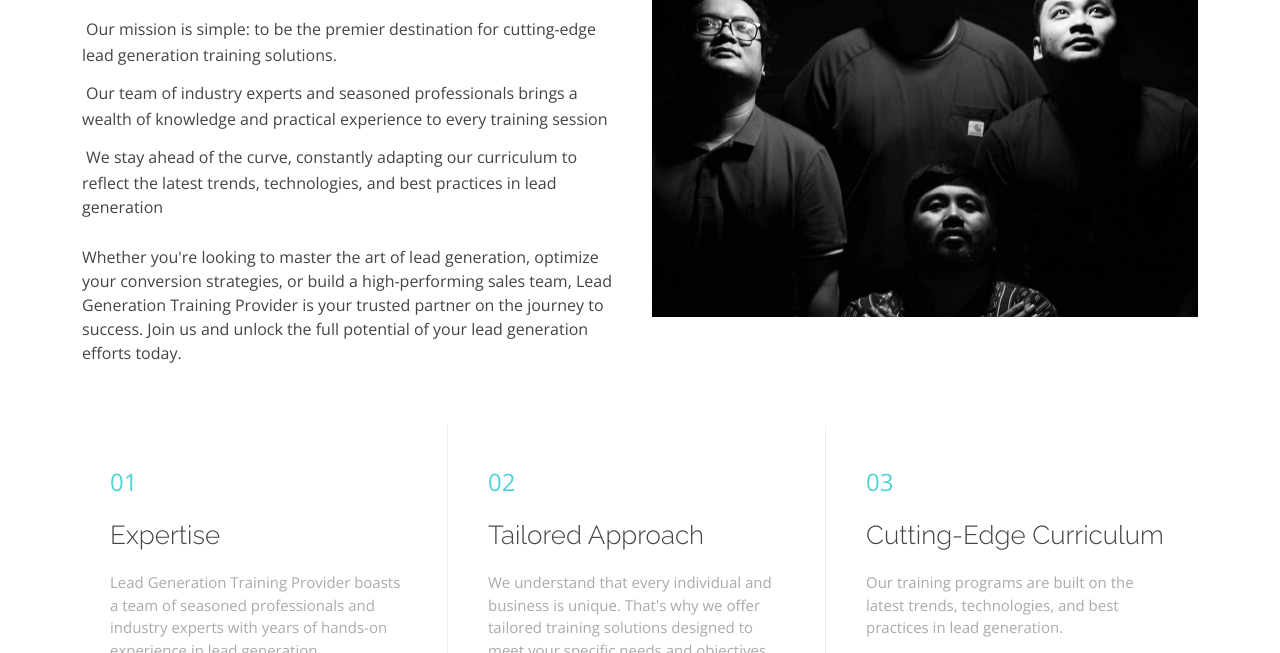
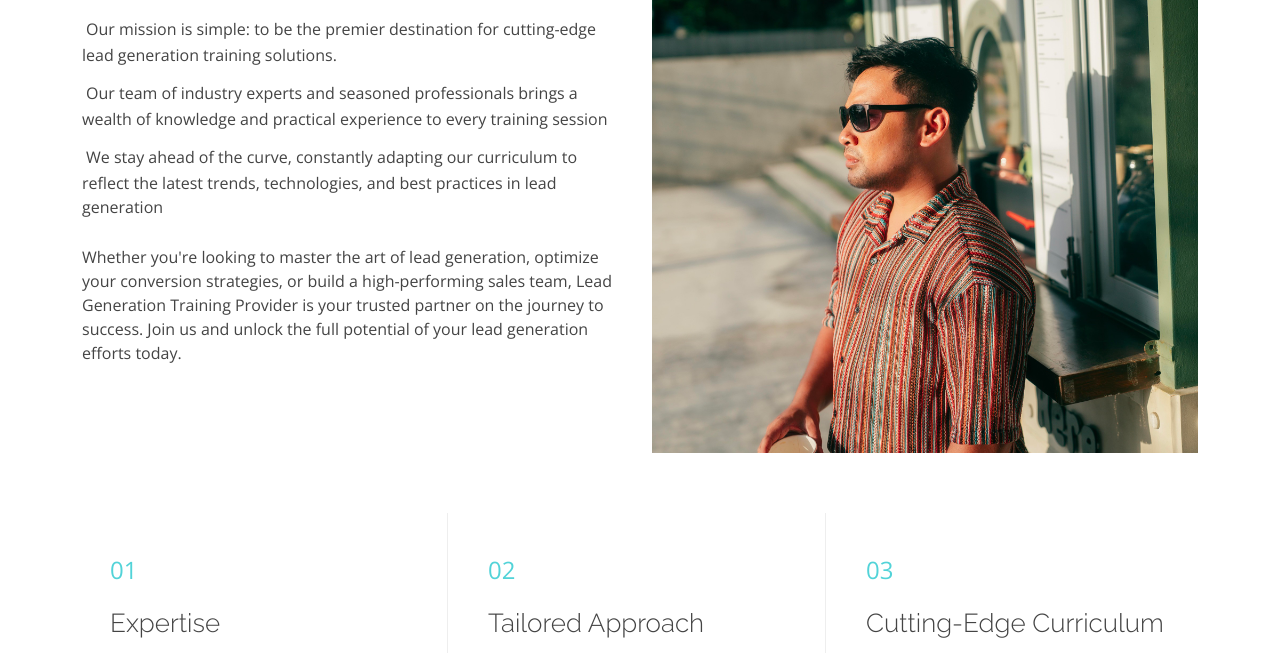
Before and after one commit to JMiguelDelaRosa/JOLO, a plain HTML site: page index.html in a window 1280 px wide. Shown: the part 1456-2109 px from the top of the page. Drawn offline with nearby package versions, Linux system fonts and the light colour scheme.

Commit message:
Update index.html

```diff
--- a/index.html
+++ b/index.html
@@ -196,7 +196,7 @@
 
         <div class="row">
           <div class="col-lg-6 order-1 order-lg-2">
-            <img src="assets/img/team/team.jpg" class="img-fluid" alt="">
+            <img src="assets/img/team/jolo.jpg" class="img-fluid" alt="">
           </div>
           <div class="col-lg-6 pt-4 pt-lg-0 order-2 order-lg-1 content">
             <h3>Lead Generation</h3>
```
